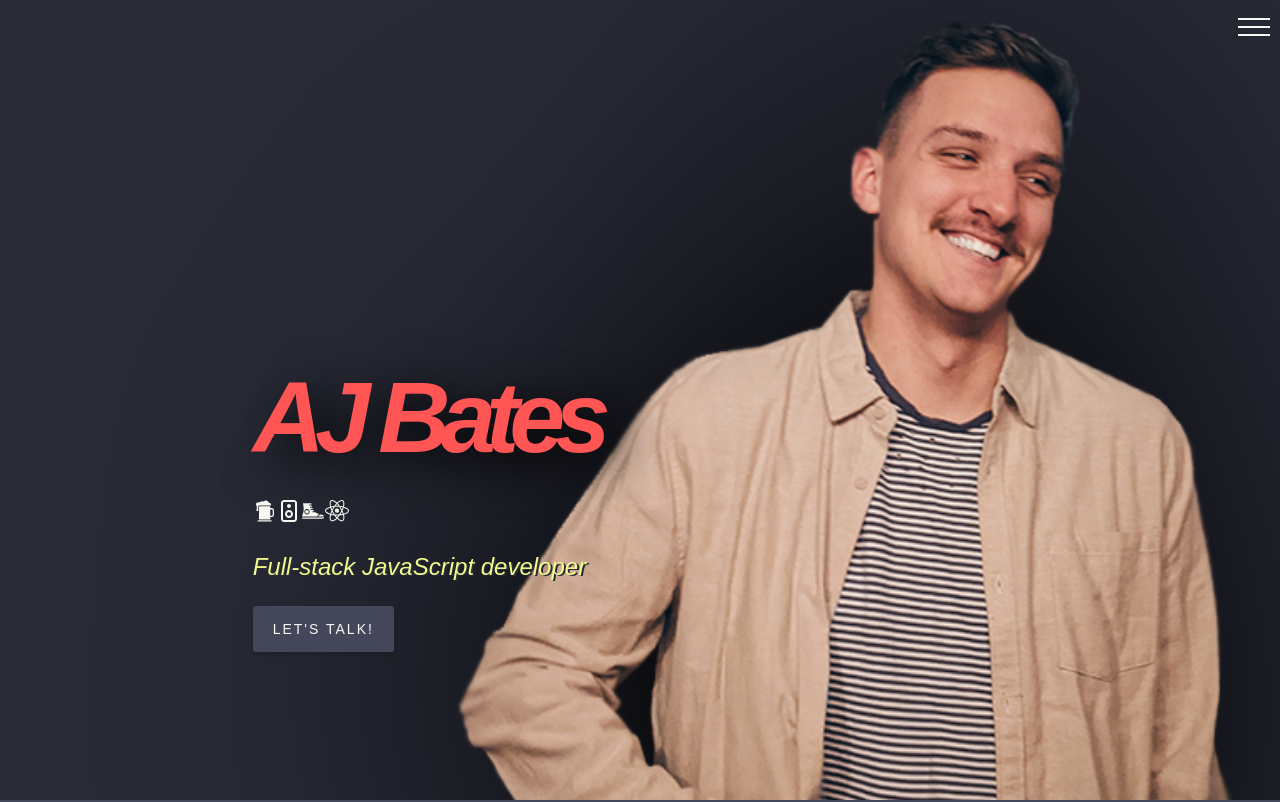
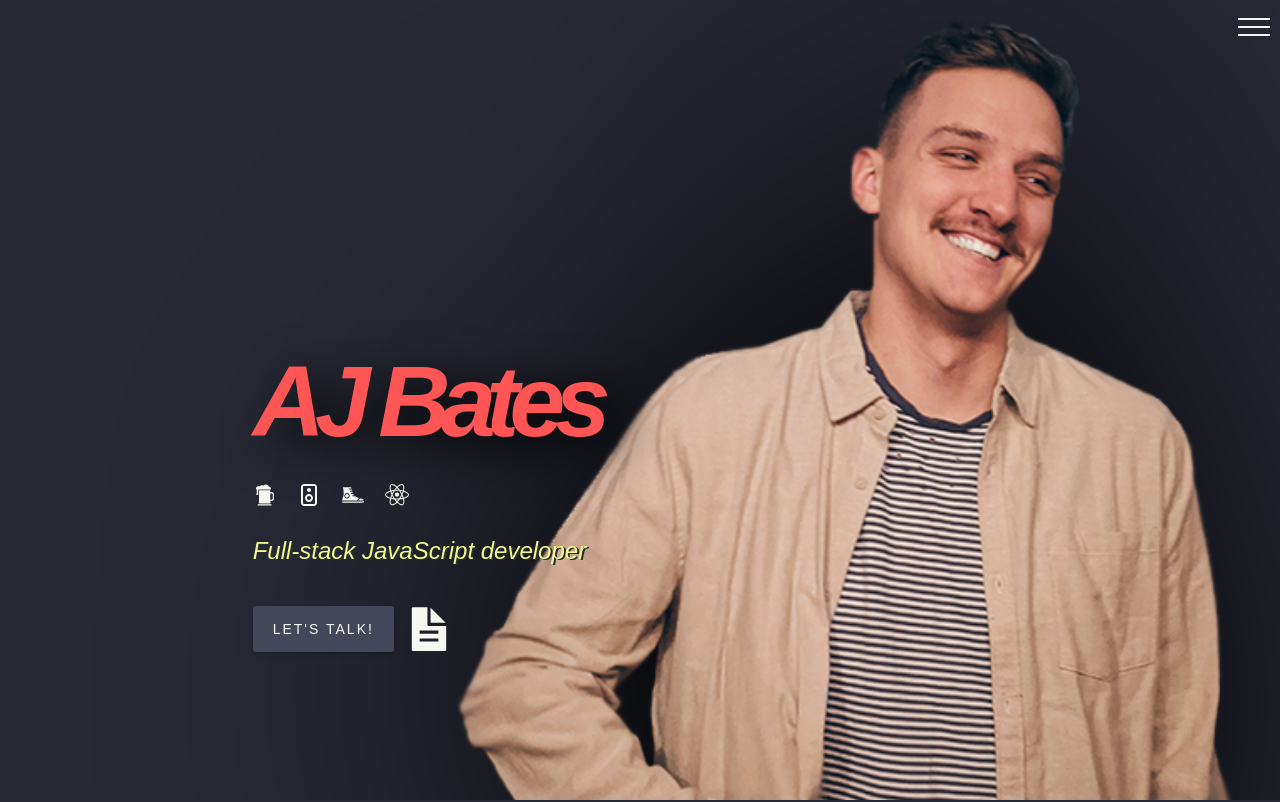
Before and after one commit to ajbates2/react_portfolio, a React (Create React App) app: page / in a window 1280 px wide. Shown: the top 802 px of the page. Built offline with nearby package versions, Linux system fonts and the light colour scheme; a web font is replaced by a local one.

Commit message:
header mostly complete

```diff
--- a/src/App.js
+++ b/src/App.js
@@ -10,8 +10,8 @@ export default function App() {
       <NavMenu />
       <HeaderContainer />
       <main>
+        <AboutContainer />
         <ProjectContainer />
-        <AboutContainer />
       </main>
       <FooterContainer />
     </div>
--- a/src/STORE.js
+++ b/src/STORE.js
@@ -6,7 +6,7 @@ import quiz_screen from './images/quiz-screenshot.png'
 const STORE = [
     {
         name: 'SafeRes',
-        bio: `The pandemic broght on a lot hurdles to overcome in the service industry. One big issue was state mandated reservations for all restaurants. I saw this as a great opportunity to create a user experience we haven't taken advantage of at the bar we worked at. Not only was this a way to contact people for there reservations, it also makes it easier for us to contact people if there was an outbreak.`,
+        bio: `The pandemic brought on a lot of hurdles to overcome in the service industry. One big issue was state-mandated reservations for all restaurants. I saw this as a great opportunity to create a user experience we haven't taken advantage of at the bar we worked at. Not only was this a way to contact people for their reservations, but it also makes it easier for us to contact people if there was an outbreak.`,
         screenshot: SafeRes_screen,
         links: {
             clientRepo: `https://github.com/ajbates2/SafeRes-client`,
--- a/src/components/Header/CTA.js
+++ b/src/components/Header/CTA.js
@@ -1,24 +1,21 @@
-import { IoIosBeer } from "react-icons/io";
-import { CgMusicSpeaker } from "react-icons/cg";
-import { GiConverseShoe } from "react-icons/gi";
-import { GrReactjs } from "react-icons/gr";
+import { IoIosBeer } from 'react-icons/io';
+import { CgMusicSpeaker } from 'react-icons/cg';
+import { GiConverseShoe } from 'react-icons/gi';
+import { GrReactjs } from 'react-icons/gr';
+import CTAButtons from './CTAButtons';
 
 export default function CTA() {
-  return (
-    <div className="header_cta">
-      <h1 className="my_name">AJ Bates</h1>
-      <p className="cta_icons">
-        <IoIosBeer />
-        <CgMusicSpeaker />
-        <GiConverseShoe />
-        <GrReactjs />
-      </p>
-      <h2 className="cta_description">Full-stack JavaScript developer</h2>
-      <p>
-        <a href="#contact-me" className="link_button cta_link">
-          Let's talk!
-        </a>
-      </p>
-    </div>
-  );
+	return (
+		<div className='header_cta'>
+			<h1 className='my_name'>AJ Bates</h1>
+			<p className='cta_icon_container'>
+				<IoIosBeer className='cta_icons' />
+				<CgMusicSpeaker className='cta_icons' />
+				<GiConverseShoe className='cta_icons' />
+				<GrReactjs className='cta_icons' />
+			</p>
+			<h2 className='cta_description'>Full-stack JavaScript developer</h2>
+			<CTAButtons />
+		</div>
+	);
 }
--- /dev/null
+++ b/src/components/Header/CTAButtons.js
@@ -0,0 +1,20 @@
+import { IoDocumentTextSharp } from 'react-icons/io5';
+import resume from '../../AJ_Bates_Resume.pdf';
+
+export default function CTAButtons() {
+	return (
+		<p className='cta_button_container'>
+			<button className='link_button cta_link'>
+				<a href='#contact-me'>Let's talk!</a>
+			</button>
+			<a
+				href={resume}
+				type='resume/pdf'
+				title='resume'
+				download
+			>
+				<IoDocumentTextSharp className='resume_link' />
+			</a>
+		</p>
+	);
+}
--- a/src/components/Header/Header.css
+++ b/src/components/Header/Header.css
@@ -44,10 +44,26 @@
 }
 
 .cta_link {
+    background-color: #44475a;
+    color: #f8f8f2;
+    margin-bottom: 2px;
+}
+
+.resume_link {
+    font-size: 50px;
+    vertical-align: bottom;
+    margin-left: 10px;
+    transition: all .2s ease-out;
+}
+
+.resume_link:hover {
+    transform: translateY(-2px);
+    color: #ff5555;
+}
+
+.cta_button_container {
     position: relative;
     top: 20px;
-    background-color: #44475a;
-    color: #f8f8f2;
 }
 
 .cta_description {
@@ -57,8 +73,12 @@
     font-weight: 100;
 }
 
+.cta_icon_container {
+    font-size: x-large;
+}
+
 .cta_icons {
-    font-size: x-large;
+    margin-right: 20px;
 }
 
 @media only screen and (max-width: 1000px) {
--- a/src/index.css
+++ b/src/index.css
@@ -33,6 +33,10 @@ a {
   color: inherit;
 }
 
+button {
+  border: none;
+}
+
 .link_button {
   background-size: 220%;
   box-shadow: 0 .2em .3em rgba(0, 0, 0, 0.15);
```
Also changed, not shown: src/components/About/AboutContainer.js (+24 -21 lines), 2 other files (tests, documents, lock files or other folders).
